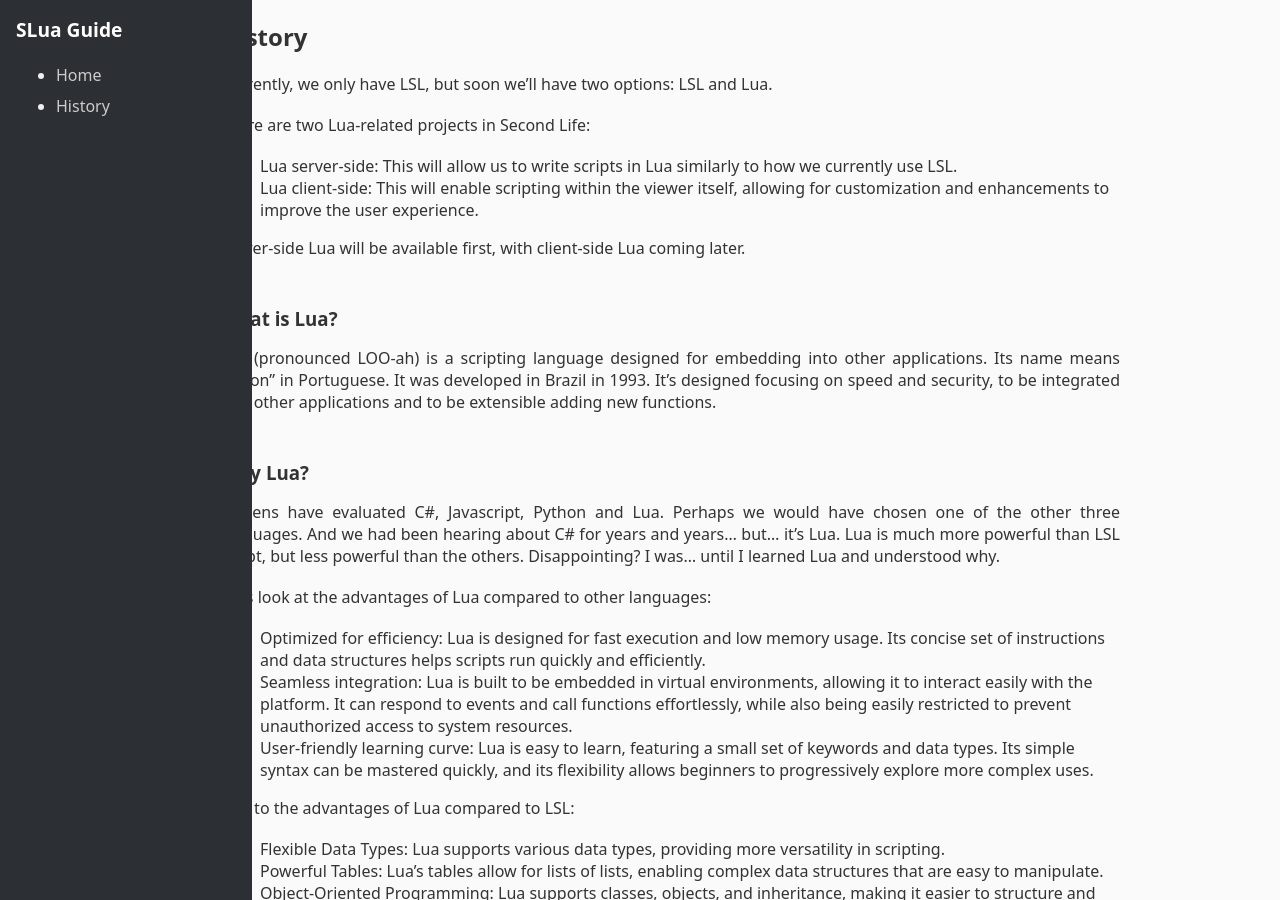
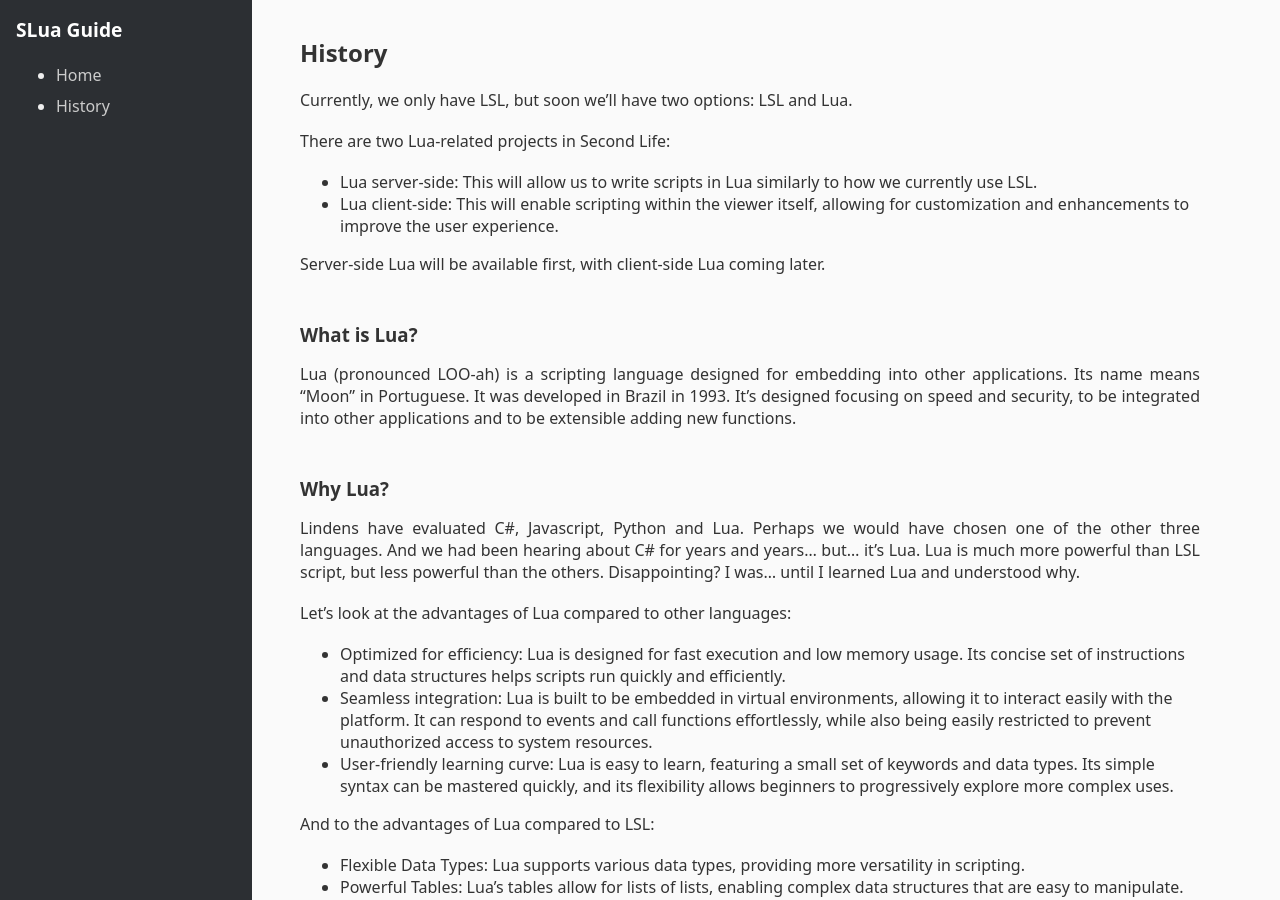
Before and after one commit to Suzanna-Linn/slua, a Jekyll site: the page built from docs/history.md, in a window 1280 px wide and 900 px high. Built offline with Jekyll 4.4.1, drawn with Linux system fonts in a browser that asks for light colours; nearby versions of some CDN libraries; comment, search, counter and statistics services are not loaded.

Commit message:
Update style.css

```diff
--- a/docs/assets/style.css
+++ b/docs/assets/style.css
@@ -39,7 +39,7 @@
 
 .content {
   margin-left: 220px;
-  padding: 1rem 1rem 1 rem 5rem;
+  padding: 1rem 1rem 1rem 5rem;
   max-width: 900px;
   flex: 1;
 }
```
